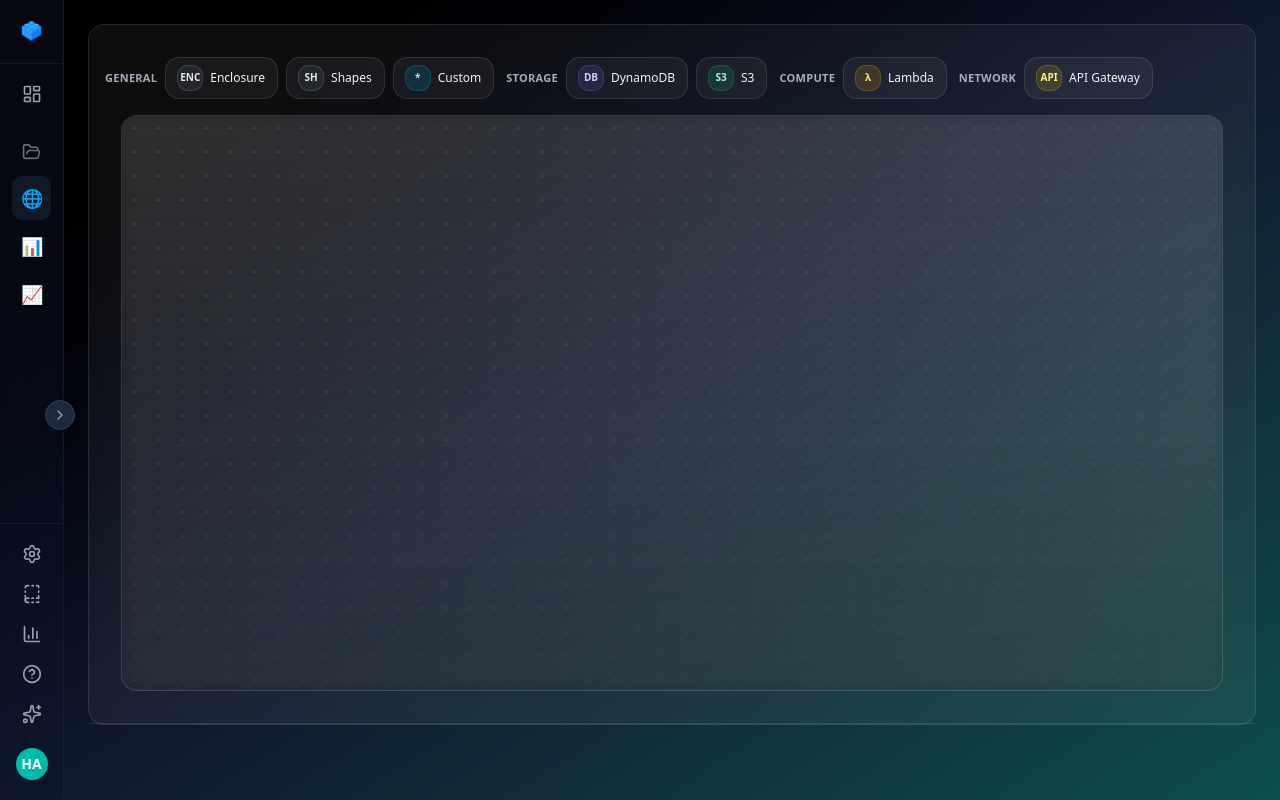
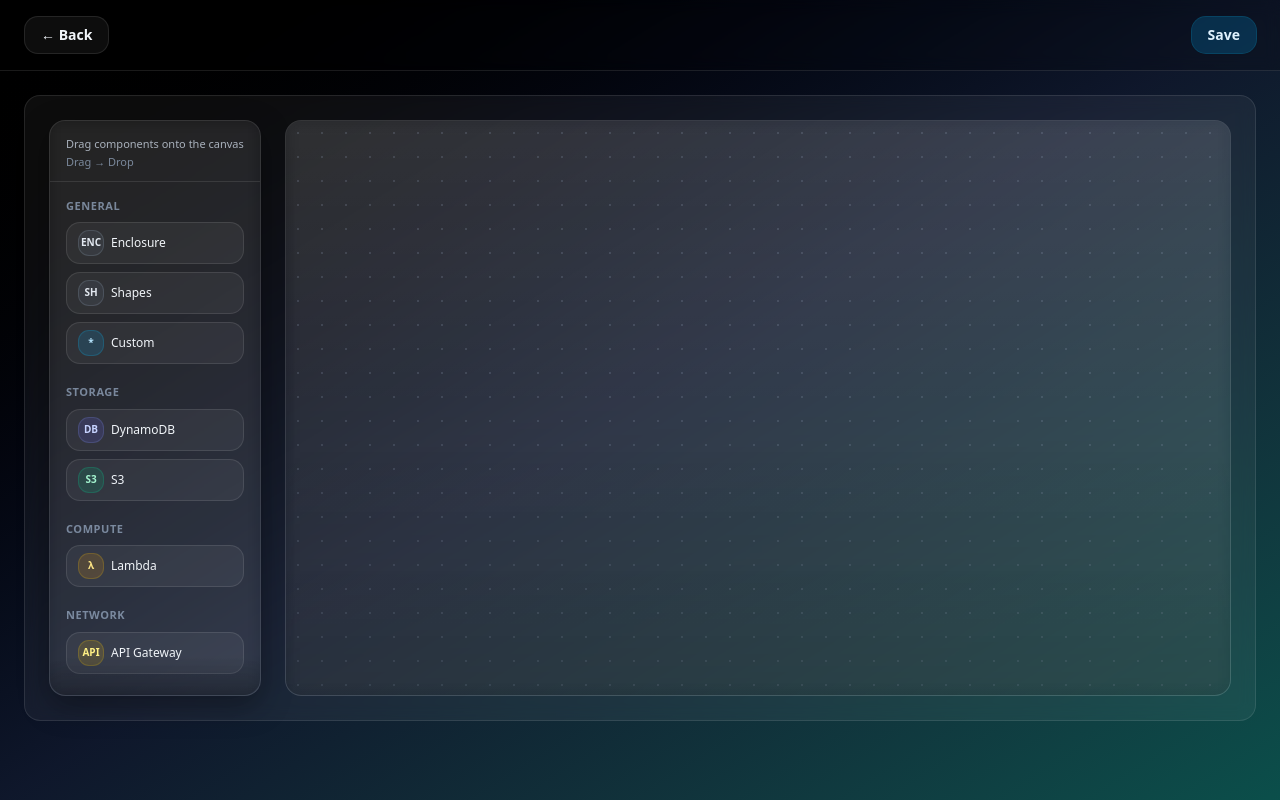
Before and after one commit to Alberta2514640/clutter, a Next.js app in the folder frontend/clutter/: page /projects/1/diagram/1 in a window 1280 px wide. Built offline with nearby package versions, Linux system fonts and the light colour scheme.

Commit message:
Change  + added new side bar layout  + removed global side bar

```diff
--- a/frontend/clutter/src/app/(diagram)/layout.tsx
+++ b/frontend/clutter/src/app/(diagram)/layout.tsx
@@ -1,11 +1,36 @@
+"use client";
 
-import DashboardSidebar from "@/components/common/Sidebar";
+import React from "react";
 
 export default function CanvasLayout({ children }: { children: React.ReactNode }) {
-    return (
-    <div className="min-h-screen bg-gradient-to-br from-black via-slate-900 to-teal-900 text-white flex">
-      <DashboardSidebar />
-      <main className="flex-1 min-w-0 overflow-x-hidden">
+  return (
+    <div className="min-h-screen bg-gradient-to-br from-black via-slate-900 to-teal-900 text-white">
+      {/* Top bar */}
+      <header className="sticky top-0 z-50 border-b border-white/10 bg-black/20 backdrop-blur">
+        <div className="mx-auto flex w-full max-w-[1600px] items-center justify-between px-6 py-4">
+          <div className="flex items-center gap-3">
+            <button
+              type="button"
+              onClick={() => window.history.back()}
+              className="inline-flex items-center gap-2 rounded-xl border border-white/10 bg-white/5 px-4 py-2 text-sm font-semibold text-slate-100 shadow-sm hover:bg-white/10 active:scale-[0.99]"
+            >
+              ← Back
+            </button>
+          </div>
+
+          <button
+            type="button"
+            // Wire this up later from the page via props/context (e.g., onSave)
+            onClick={() => console.log("save")}
+            className="inline-flex items-center gap-2 rounded-xl bg-sky-500/20 px-4 py-2 text-sm font-semibold text-sky-100 ring-1 ring-sky-400/30 shadow-sm hover:bg-sky-500/25 active:scale-[0.99]"
+          >
+            Save
+          </button>
+        </div>
+      </header>
+
+      <main className="mx-auto w-full max-w-[1600px] px-0">
+        {/* Keep your page responsible for its own padding */}
         {children}
       </main>
     </div>
--- a/frontend/clutter/src/app/(diagram)/projects/[projectId]/diagram/[diagramId]/_components/canvas/Canvas.tsx
+++ b/frontend/clutter/src/app/(diagram)/projects/[projectId]/diagram/[diagramId]/_components/canvas/Canvas.tsx
@@ -25,7 +25,7 @@ export function Canvas({
   const { setNodeRef, isOver } = useDroppable({ id: "canvas" });
 
   return (
-    <div className="mt-4 p-4 pt-0">
+    <div className="pt-0">
       <div
         ref={(el) => {
           canvasRef.current = el;
--- a/frontend/clutter/src/app/(diagram)/projects/[projectId]/diagram/[diagramId]/_components/palette/Palette.tsx
+++ b/frontend/clutter/src/app/(diagram)/projects/[projectId]/diagram/[diagramId]/_components/palette/Palette.tsx
@@ -8,7 +8,12 @@ import { PaletteChip } from "./PaletteChip";
 import { PaletteGroup } from "./PaletteGroup";
 
 function groupPalette(items: PaletteItem[]) {
-  const by: Record<PaletteGroupType, PaletteItem[]> = { General: [], Storage: [], Compute: [], Network: [] };
+  const by: Record<PaletteGroupType, PaletteItem[]> = {
+    General: [],
+    Storage: [],
+    Compute: [],
+    Network: [],
+  };
   for (const it of items) by[it.group].push(it);
   return by;
 }
@@ -16,35 +21,60 @@ function groupPalette(items: PaletteItem[]) {
 export function Palette({ mounted }: { mounted: boolean }) {
   const grouped = useMemo(() => groupPalette(PALETTE_ITEMS), []);
 
-  if (!mounted) {
   return (
-      <div className="flex flex-wrap gap-3 opacity-80">
+    <aside
+      className={[
+        "shrink-0",
+        "w-fit min-w-[200px] max-w-[240px]",
+        "sticky top-24 self-start",
+        "rounded-2xl border border-white/10 bg-white/5 backdrop-blur",
+        "shadow-[0_10px_30px_rgba(0,0,0,0.35)]",
+        // match canvas size
+        "h-[72vh] min-h-[72vh]",
+        // layout
+        "flex flex-col",
+      ].join(" ")}
+    >
+      {/* stacked subtitle helper text */}
+      <div className="px-4 pt-4 pb-3 border-b border-white/10">
+        <div className="text-[11px] text-slate-300/80 leading-tight">
+          Drag components onto the canvas
+        </div>
+        <div className="mt-1 text-[11px] text-slate-400/80 leading-tight">
+          Drag → Drop
+        </div>
+      </div>
+
+      {/* Scroll body fills remaining height */}
+      <div className="relative flex-1 min-h-0">
+        <div className="h-full overflow-auto px-4 py-4 space-y-5">
           {GROUPS.map((g) => (
             <PaletteGroup key={g} title={g}>
-            {grouped[g].map((it) => (
+              <div className="flex flex-col gap-2">
+                {!mounted
+                  ? grouped[g].map((it) => (
                       <div
                         key={it.type}
-                className="flex items-center gap-2 rounded-xl border border-white/10 bg-white/5 px-3 py-2 text-xs text-slate-100"
+                        className={[
+                          "flex items-center gap-2",
+                          "rounded-xl border border-white/10",
+                          "bg-white/[0.06] hover:bg-white/[0.09]",
+                          "px-3 py-2 text-xs text-slate-100",
+                          "transition-colors",
+                        ].join(" ")}
                       >
                         <NodeIcon type={it.type} />
-                <span>{it.label}</span>
+                        <span className="truncate">{it.label}</span>
                       </div>
-            ))}
+                    ))
+                  : grouped[g].map((it) => <PaletteChip key={it.type} item={it} />)}
+              </div>
             </PaletteGroup>
           ))}
         </div>
+
+        <div className="pointer-events-none absolute inset-x-0 bottom-0 h-10 bg-gradient-to-t from-black/25 to-transparent rounded-b-2xl" />
+      </div>
+    </aside>
   );
 }
-
-  return (
-    <div className="flex flex-wrap gap-3">
-      {GROUPS.map((g) => (
-        <PaletteGroup key={g} title={g}>
-          {grouped[g].map((it) => (
-            <PaletteChip key={it.type} item={it} />
-          ))}
-        </PaletteGroup>
-      ))}
-    </div>
-  );
-}
--- a/frontend/clutter/src/app/(diagram)/projects/[projectId]/diagram/[diagramId]/_components/palette/PaletteGroup.tsx
+++ b/frontend/clutter/src/app/(diagram)/projects/[projectId]/diagram/[diagramId]/_components/palette/PaletteGroup.tsx
@@ -2,11 +2,20 @@
 
 import React from "react";
 
-export function PaletteGroup({ title, children }: { title: string; children: React.ReactNode }) {
+export function PaletteGroup({
+  title,
+  children,
+}: {
+  title: string;
+  children: React.ReactNode;
+}) {
   return (
-    <div className="flex items-center gap-2">
-      <span className="text-[11px] font-semibold uppercase tracking-wide text-slate-300/80">{title}</span>
-      <div className="flex flex-wrap gap-2">{children}</div>
-    </div>
+    <section className="space-y-2">
+      <div className="text-[11px] font-semibold uppercase tracking-wider text-slate-400/80">
+        {title}
+      </div>
+
+      <div className="space-y-2">{children}</div>
+    </section>
   );
 }
--- a/frontend/clutter/src/app/(diagram)/projects/[projectId]/diagram/[diagramId]/page.tsx
+++ b/frontend/clutter/src/app/(diagram)/projects/[projectId]/diagram/[diagramId]/page.tsx
@@ -159,16 +159,17 @@ export default function DiagramPage() {
 
   return (
     <div className="w-full px-6 py-6">
-      <div className="rounded-2xl border border-white/10 bg-white/5 backdrop-blur">
-        <div className="px-4 py-4 border-b border-white/10">
-          <div className="mt-4">
+      <div className="rounded-2xl border border-white/10 bg-white/5 backdrop-blur p-6">
         {!mounted ? (
-              <>
+          <div className="flex gap-6">
+            <aside className="w-[280px] shrink-0">
               <Palette mounted={false} />
-                <div className="mt-4 p-4 pt-0">
+            </aside>
+
+            <section className="flex-1 min-w-0">
               <div className="relative w-full min-h-[72vh] rounded-2xl border border-white/10 bg-white/5" />
+            </section>
           </div>
-              </>
         ) : (
           <DndContext
             sensors={sensors}
@@ -176,8 +177,10 @@ export default function DiagramPage() {
             onDragEnd={handleDragEnd}
             onDragCancel={handleDragCancel}
           >
-                <Palette mounted={true} />
+            <div className="flex gap-6">
+              <Palette mounted />
 
+              <section className="flex-1 min-w-0">
                 <Canvas
                   canvasRef={canvasRef}
                   nodes={nodes}
@@ -186,8 +189,13 @@ export default function DiagramPage() {
                   onNodeClick={handleNodeClick}
                   onCanvasClick={handleCanvasClick}
                 />
+              </section>
+            </div>
 
-                <DragOverlay dropAnimation={null} modifiers={activeDrag?.kind === "palette" ? [paletteOverlayModifier] : undefined}>
+            <DragOverlay
+              dropAnimation={null}
+              modifiers={activeDrag?.kind === "palette" ? [paletteOverlayModifier] : undefined}
+            >
               {activeDrag?.kind === "palette" ? (
                 <div
                   style={{ width: NODE_WIDTH, height: NODE_HEIGHT }}
@@ -202,7 +210,5 @@ export default function DiagramPage() {
         )}
       </div>
     </div>
-      </div>
-    </div>
   );
 }
```
Lines whose indentation alone changed are shown as unchanged.
